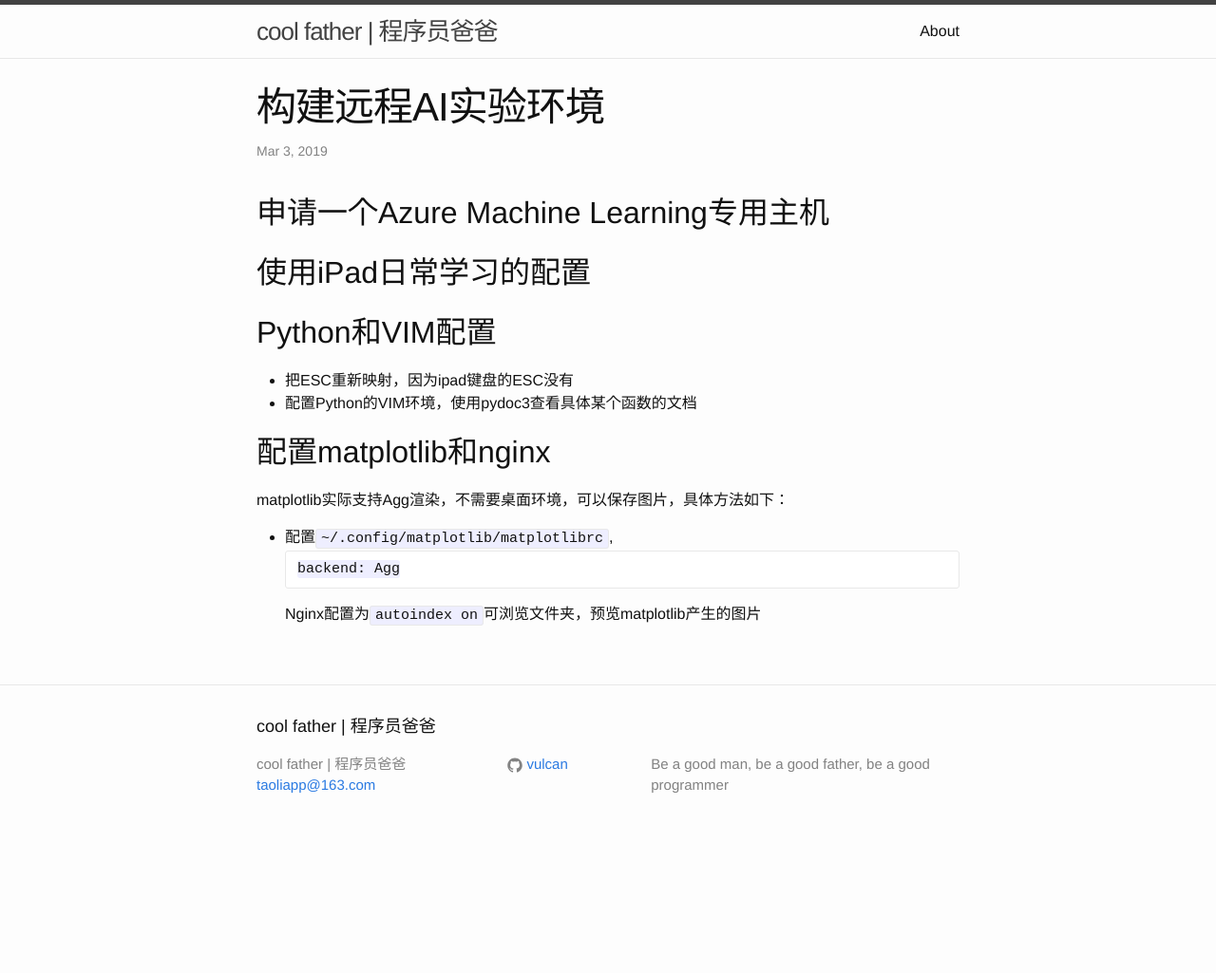
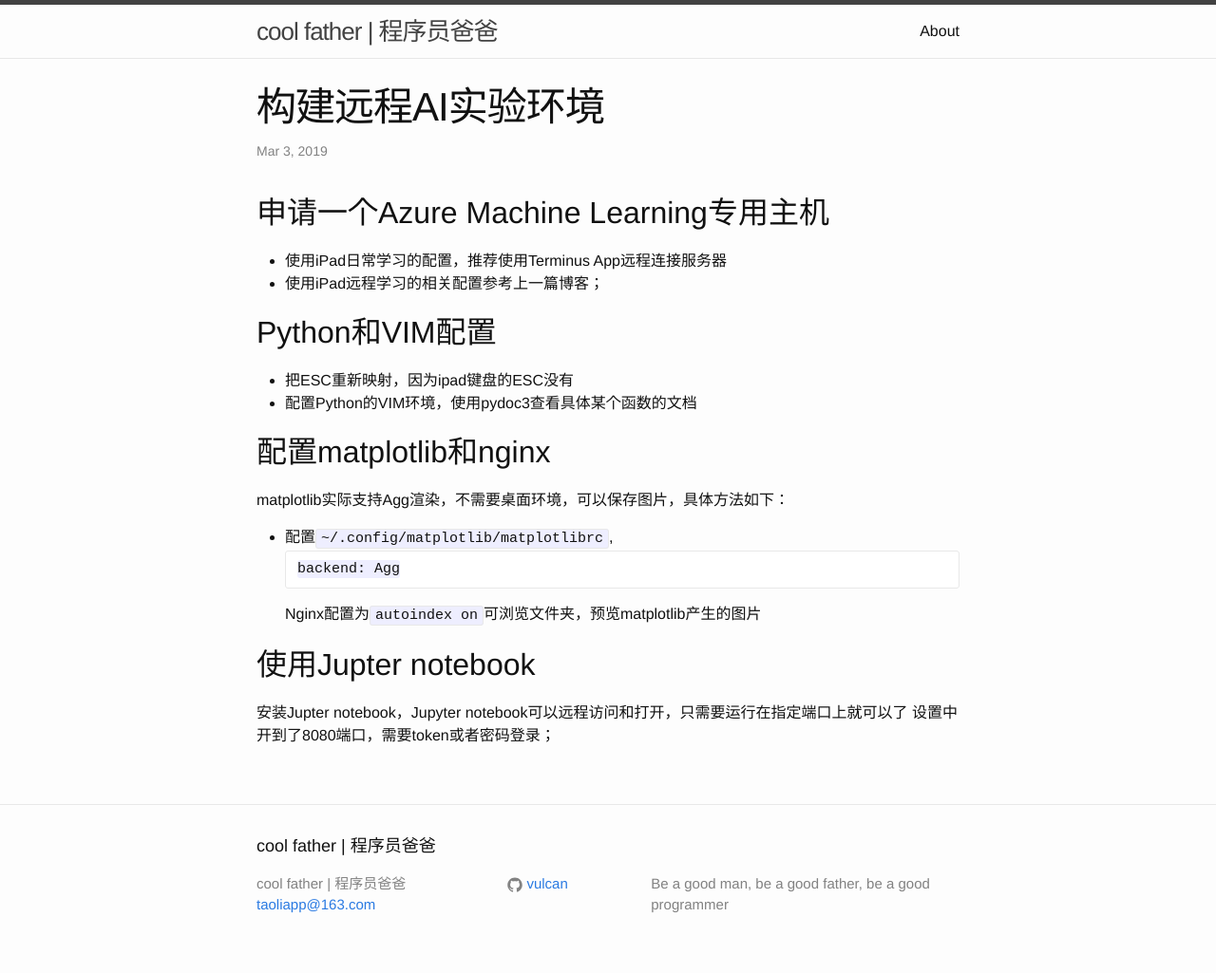
Before and after one commit to vulcan/vulcan.github.io, a Jekyll site: the page built from _posts/2019-03-03-config-remote-ai-lab.md, in a window 1280 px wide. Shown: the whole page at 95% size. Built offline with Jekyll 4.4.1, drawn with Linux system fonts in a browser that asks for light colours; before the commit the page ends 900 px from its top, so only the background shows below that.

Commit message:
add jupter configuration

````diff
--- a/_posts/2019-03-03-config-remote-ai-lab.md
+++ b/_posts/2019-03-03-config-remote-ai-lab.md
@@ -6,9 +6,8 @@ categories: Machine Learning
 ---
 
 ## 申请一个Azure Machine Learning专用主机
-
-## 使用iPad日常学习的配置
-
+* 使用iPad日常学习的配置，推荐使用Terminus App远程连接服务器
+* 使用iPad远程学习的相关配置参考上一篇博客；
 
 ## Python和VIM配置
 * 把ESC重新映射，因为ipad键盘的ESC没有
@@ -21,3 +20,7 @@ matplotlib实际支持Agg渲染，不需要桌面环境，可以保存图片，
 backend: Agg
 ```
 Nginx配置为`autoindex on`可浏览文件夹，预览matplotlib产生的图片
+
+## 使用Jupter notebook
+安装Jupter notebook，Jupyter notebook可以远程访问和打开，只需要运行在指定端口上就可以了
+设置中开到了8080端口，需要token或者密码登录；
````
